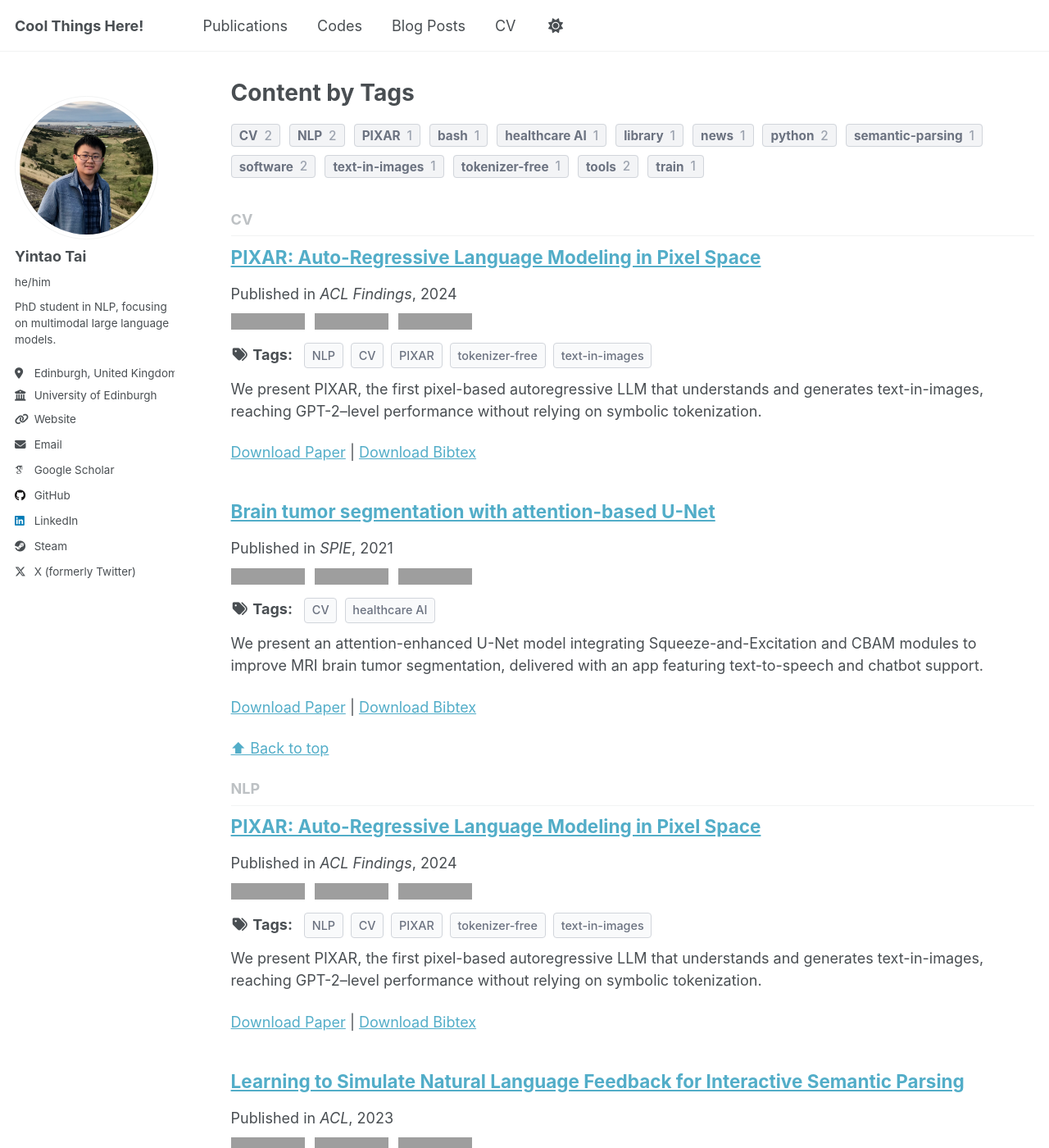
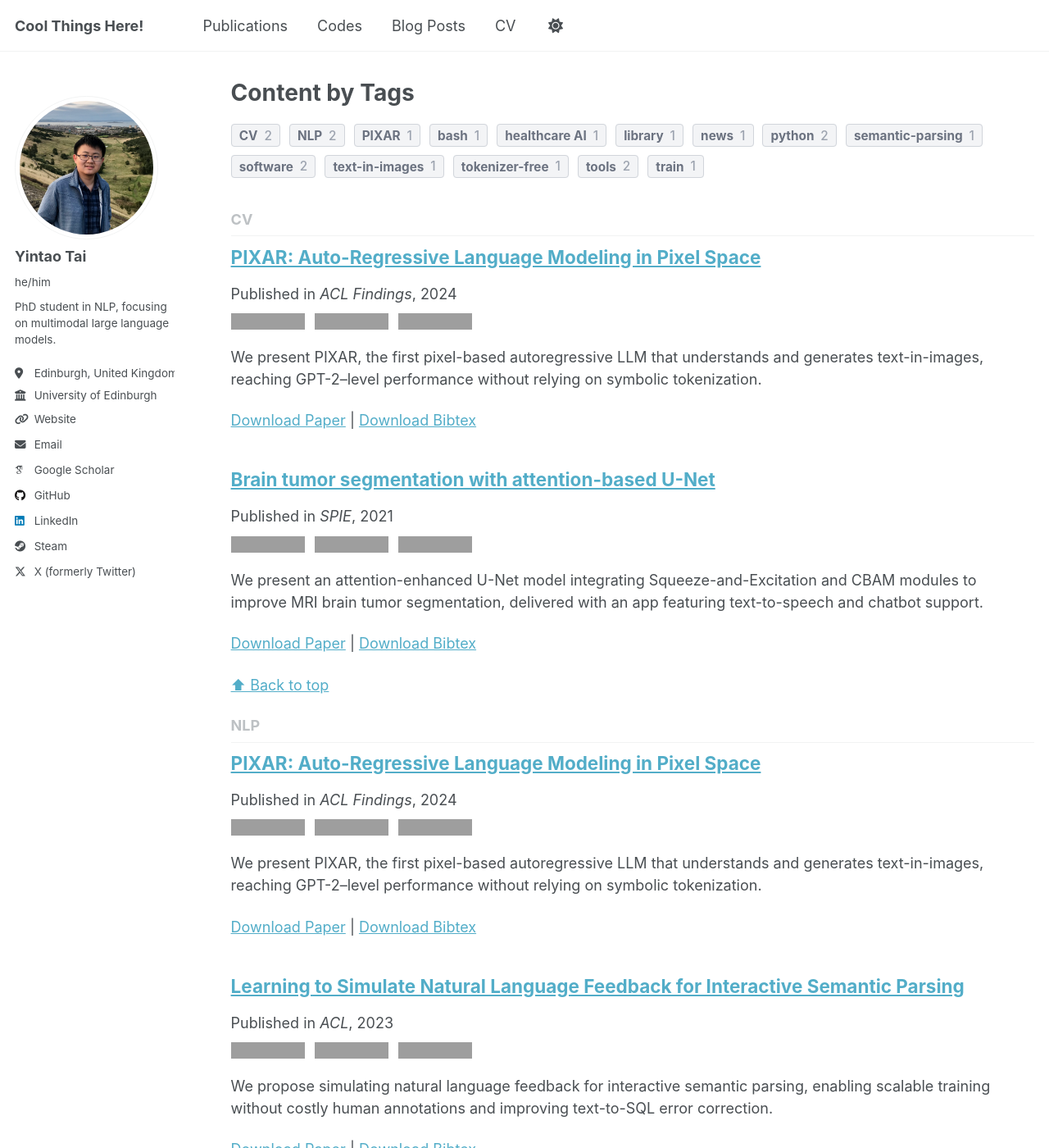
Before and after one commit to TYTTYTTYT/TYTTYTTYT.github.io, a Jekyll site: the page built from _pages/tag-archive.html, in a window 1280 px wide and 1400 px high, cut to the strip 0-1400 px from the top of the window. Shown: the whole strip at 82% size. Built offline with Jekyll 4.4.1, drawn with Linux system fonts in a browser that asks for light colours; some web fonts are replaced; a script that is not in the unit is left out; some of the changed text lies outside the part shown; grey boxes are pictures that could not be loaded.

Commit message:
remove tags from the posts

```diff
--- a/_includes/archive-single.html
+++ b/_includes/archive-single.html
@@ -120,7 +120,7 @@
       </p>
     {% endif %}
 
-    {% if post.tags and post.tags != empty %}
+    {% if post.tags and post.tags != empty and post.collection != 'publications' %}
       <p class="page__taxonomy {% if post.collection == 'publications' %}publications-tags{% endif %}">
         <strong>
           <i class="fa fa-fw fa-tags" aria-hidden="true"></i>
```
